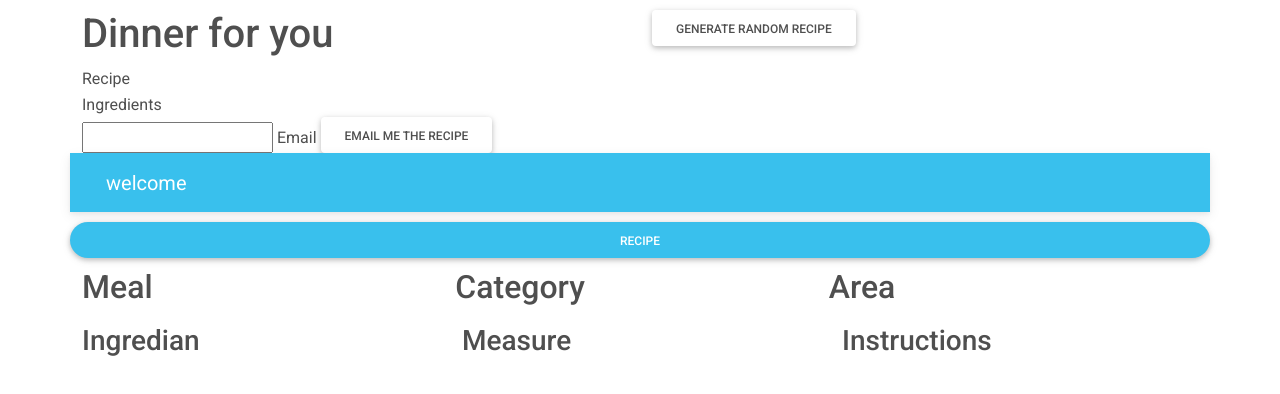
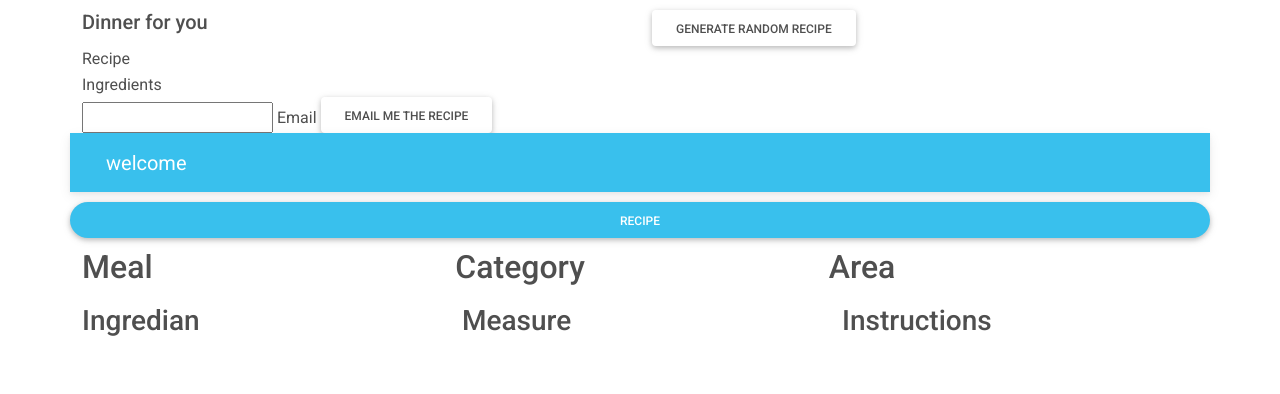
Before and after one commit to ddoherty6/dinner-for-you, a plain HTML site: page index.html in a window 1280 px wide. Drawn offline with nearby package versions, Linux system fonts and the light colour scheme.

Commit message:
testing feature branch

```diff
--- a/css/style.css
+++ b/css/style.css
@@ -7,3 +7,7 @@
 ul, li{
 	list-style: none;
 }
+
+h1{
+	font-size: 20px;
+}
```
